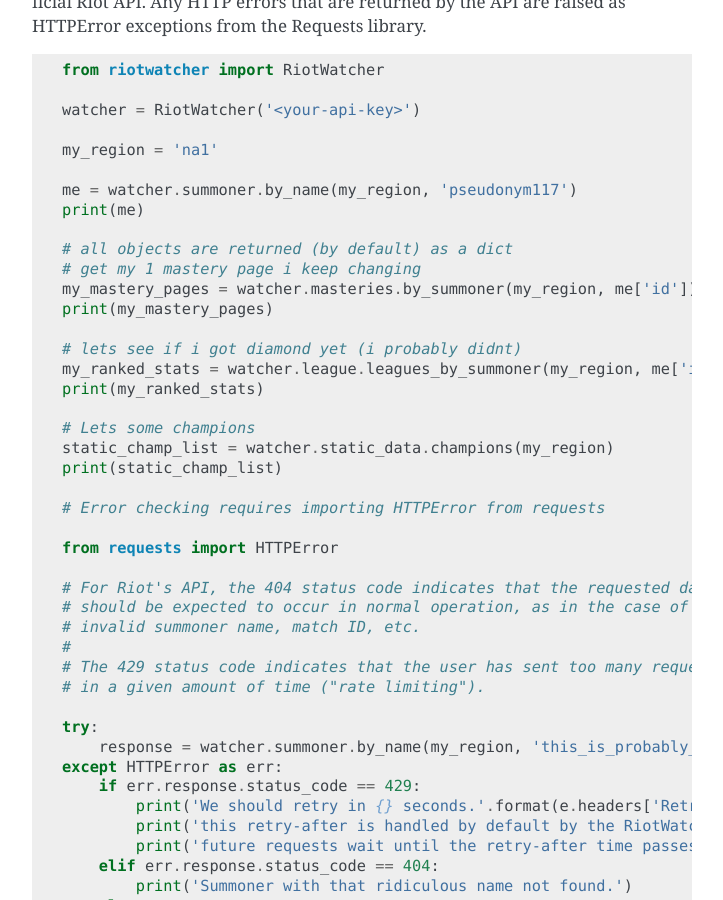
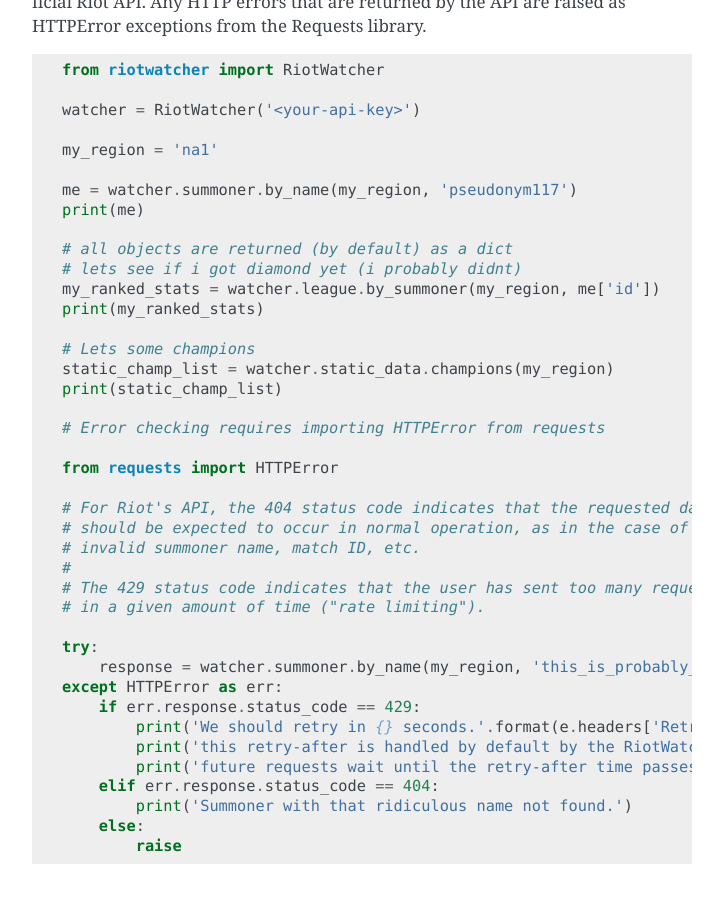
Before and after one commit to pseudonym117/Riot-Watcher, a Sphinx documentation site: the page built from docs/index.rst, in a window 1280 px wide and 900 px high, scrolled down 738 px. Shown: the whole window, without its empty margins (388-1111 px from the left). Built offline with Sphinx 7.4.7, drawn with Linux system fonts in a browser that asks for light colours.

Commit message:
fixed some issues in documentation

```diff
--- a/README.rst
+++ b/README.rst
@@ -59,12 +59,8 @@
     print(me)
 
     # all objects are returned (by default) as a dict
-    # get my 1 mastery page i keep changing
-    my_mastery_pages = watcher.masteries.by_summoner(my_region, me['id'])
-    print(my_mastery_pages)
-
     # lets see if i got diamond yet (i probably didnt)
-    my_ranked_stats = watcher.league.leagues_by_summoner(my_region, me['id'])
+    my_ranked_stats = watcher.league.by_summoner(my_region, me['id'])
     print(my_ranked_stats)
 
     # Lets some champions
--- a/docs/index.rst
+++ b/docs/index.rst
@@ -48,12 +48,8 @@
     print(me)
 
     # all objects are returned (by default) as a dict
-    # get my 1 mastery page i keep changing
-    my_mastery_pages = watcher.masteries.by_summoner(my_region, me['id'])
-    print(my_mastery_pages)
-
     # lets see if i got diamond yet (i probably didnt)
-    my_ranked_stats = watcher.league.leagues_by_summoner(my_region, me['id'])
+    my_ranked_stats = watcher.league.by_summoner(my_region, me['id'])
     print(my_ranked_stats)
 
     # Lets some champions
--- a/docs/riotwatcher/riotwatcher.Handlers.RateLimit.rst
+++ b/docs/riotwatcher/riotwatcher.Handlers.RateLimit.rst
@@ -1,5 +1,5 @@
 riotwatcher\.Handlers\.RateLimit package
-=============================
+========================================
 
 .. toctree::
     :caption: Classes
```
